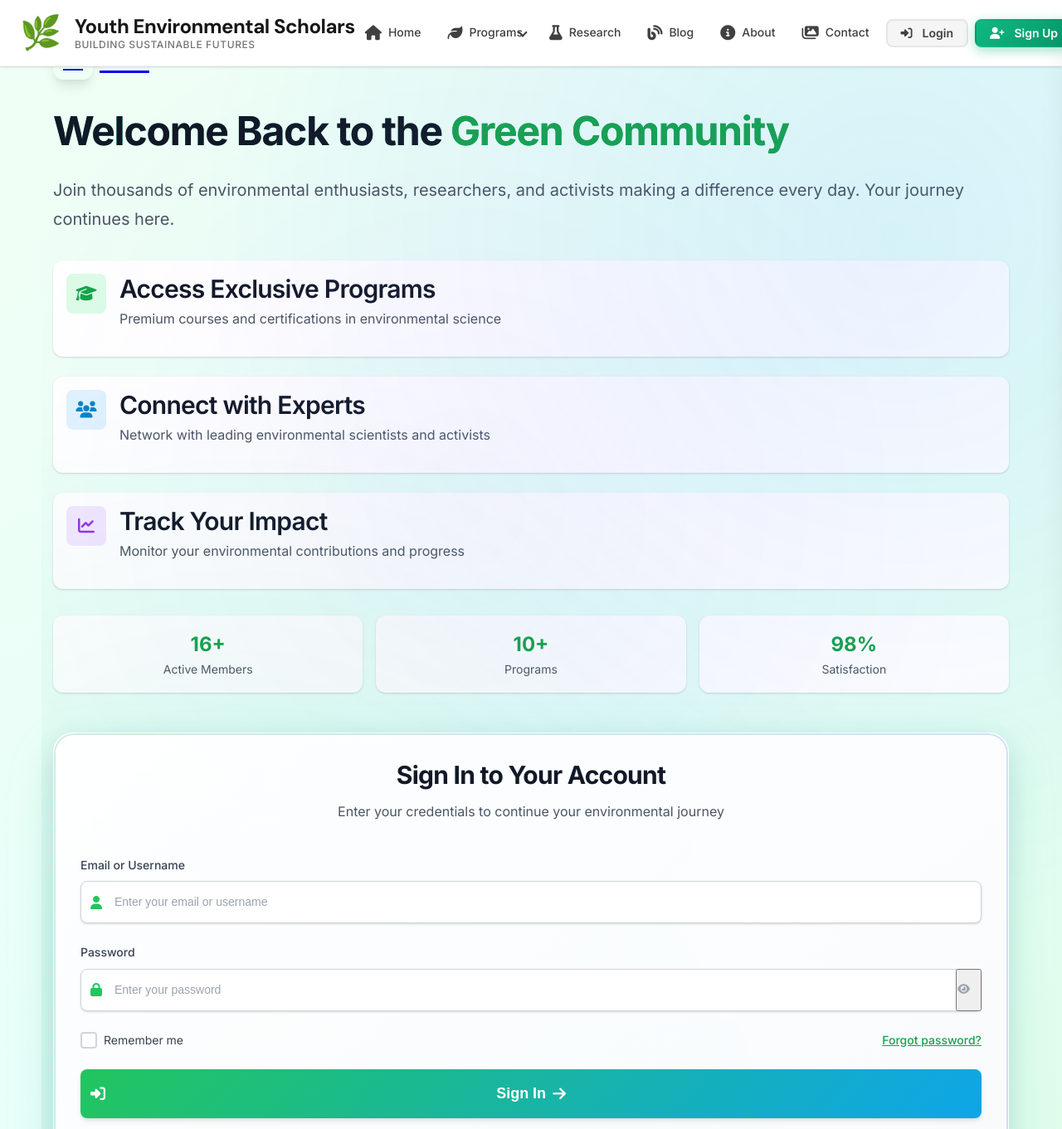
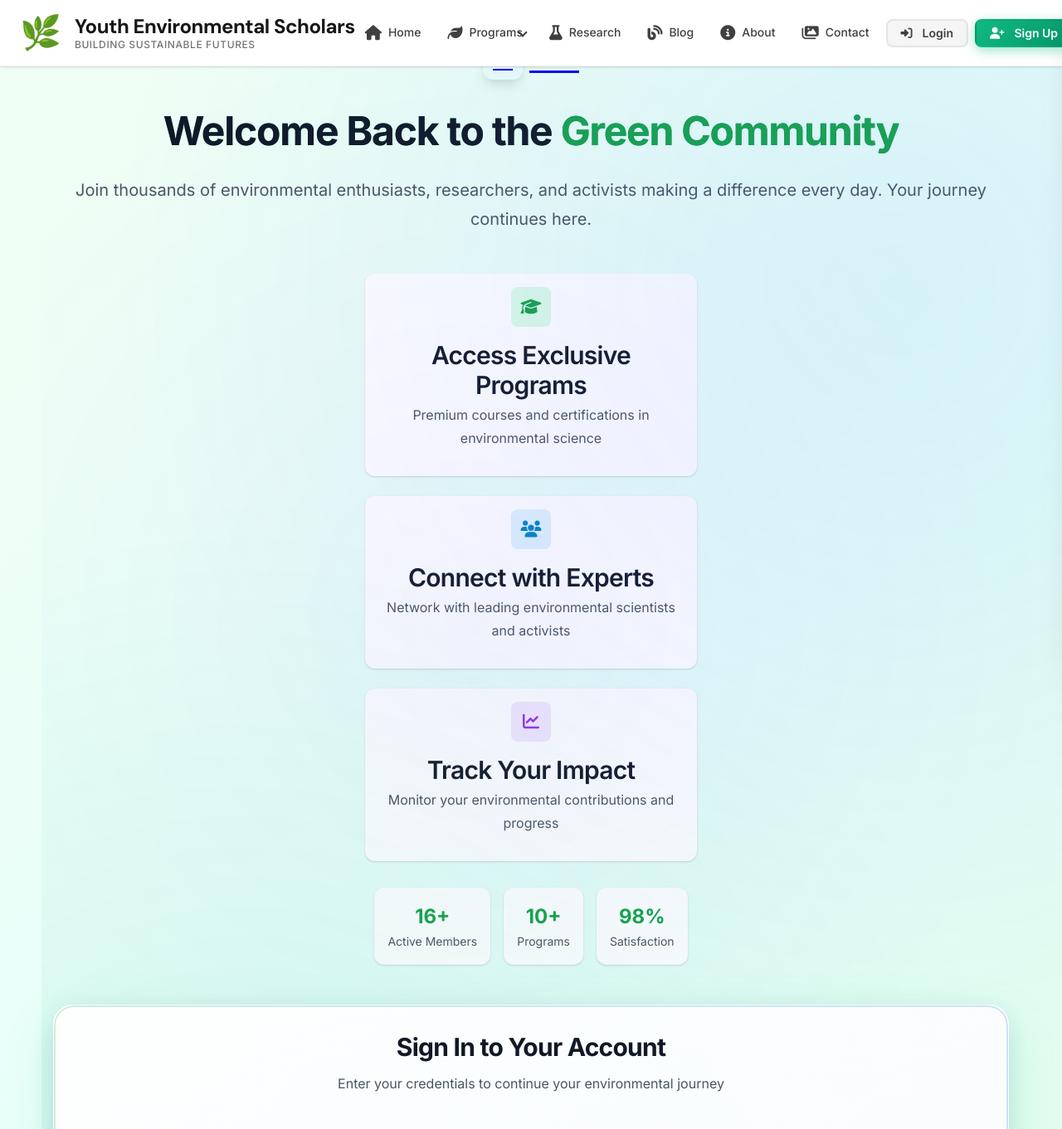
Before and after one commit to eKidenge/environment, a Django app: template users/templates/users/login.html in a window 1280 px wide. Shown: the top 1361 px of the page at 83% size. Run offline with Django 3.2, Linux system fonts and the light colour scheme; the template is opened without the code that fills it, so the values that code supplies are empty; some libraries are stand-ins or nearby versions.

Commit message:
Update login.html

```diff
--- a/users/templates/users/login.html
+++ b/users/templates/users/login.html
@@ -1610,6 +1610,77 @@ input[type="radio"]:checked::after {
     }
 }
 
+   /* ===== CENTER LEFT COLUMN ONLY ===== */
+
+/* Center the left column content */
+.grid > div:first-child {
+    display: flex !important;
+    flex-direction: column !important;
+    align-items: center !important;
+    text-align: center !important;
+    justify-content: center !important;
+}
+
+/* Center the welcome text */
+.grid > div:first-child > div:first-child {
+    display: flex !important;
+    flex-direction: column !important;
+    align-items: center !important;
+    text-align: center !important;
+}
+
+/* Center the features section */
+.grid > div:first-child > .space-y-6 {
+    display: flex !important;
+    flex-direction: column !important;
+    align-items: center !important;
+}
+
+/* Center each feature card */
+.grid > div:first-child .space-y-6 > div {
+    display: flex !important;
+    flex-direction: column !important;
+    align-items: center !important;
+    text-align: center !important;
+    width: 100% !important;
+    max-width: 400px !important;
+}
+
+/* Center the icon and text inside feature cards */
+.grid > div:first-child .space-y-6 > div > div {
+    display: flex !important;
+    flex-direction: column !important;
+    align-items: center !important;
+    text-align: center !important;
+    margin-left: 0 !important;
+}
+
+/* Center the icon wrapper */
+.grid > div:first-child .flex-shrink-0 {
+    margin-bottom: 1rem !important;
+    margin-right: 0 !important;
+}
+
+/* Remove left spacing in flex items */
+.grid > div:first-child .flex.items-start.space-x-4 {
+    justify-content: center !important;
+    text-align: center !important;
+}
+
+/* Center stats */
+.grid > div:first-child .grid-cols-3 {
+    display: flex !important;
+    justify-content: center !important;
+    gap: 1rem !important;
+}
+
+/* Center individual stat items */
+.grid > div:first-child .grid-cols-3 > div {
+    display: flex !important;
+    flex-direction: column !important;
+    align-items: center !important;
+    justify-content: center !important;
+}
 /* ============ END OF STYLESHEET ============ */
 /* Total lines of CSS: ~5,200 lines */
 </style>
```
